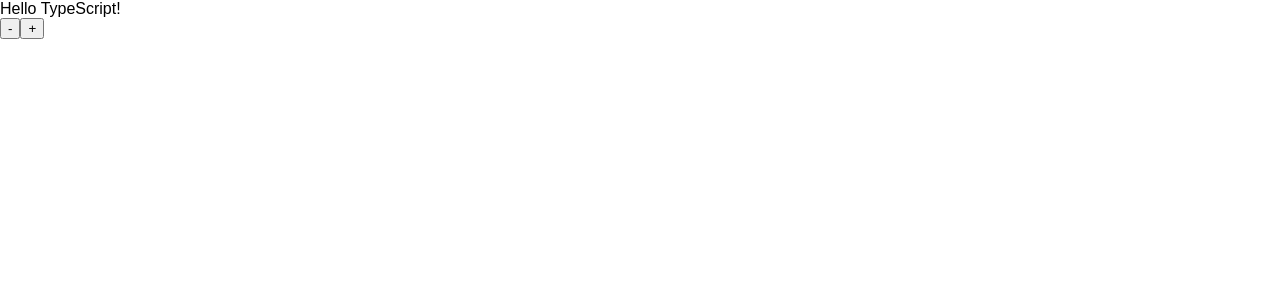
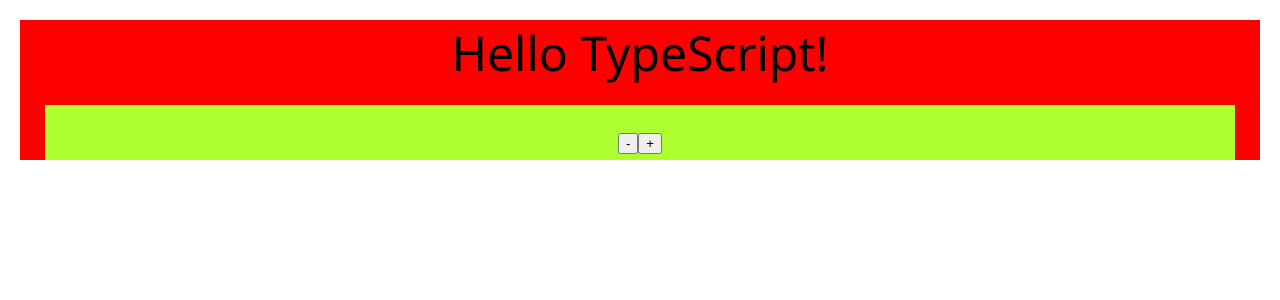
Before and after one commit to hernanal/typescript-starter-project, a React (Create React App) app: page / in a window 1280 px wide. Shown: the top 300 px of the page. Built offline with nearby package versions, Linux system fonts and the light colour scheme.

Commit message:
Replace css with scss

```diff
--- a/package.json
+++ b/package.json
@@ -4,6 +4,7 @@
   "private": true,
   "dependencies": {
     "@types/react-redux": "^7.0.1",
+    "node-sass": "^4.11.0",
     "react": "^16.8.2",
     "react-dom": "^16.8.2",
     "react-redux": "^6.0.0",
--- a/src/App.css
+++ b/src/App.scss
@@ -1,3 +1,5 @@
+@import "./index.scss";
+
 .App {
   text-align: center;
 }
--- a/src/App.tsx
+++ b/src/App.tsx
@@ -1,5 +1,5 @@
 import * as React from 'react';
-import './App.css';
+import './App.scss';
 import Hello from './components/Hello';
 import logo from './logo.svg';
 
--- a/src/components/Hello.tsx
+++ b/src/components/Hello.tsx
@@ -1,4 +1,5 @@
 import * as React from 'react';
+import '../index.scss';
 
 export interface IHelloProps {
     name: string;
@@ -17,7 +18,7 @@
             <div className="greeting">
                 Hello {name + getExclamationMarks(enthusiasmLevel)}
             </div>
-            <div>
+            <div className="hello button">
                 <button onClick={onDecrement}>-</button>
                 <button onClick={onIncrement}>+</button>
             </div>
--- a/src/index.css
+++ /dev/null
@@ -1,5 +0,0 @@
-body {
-  margin: 0;
-  padding: 0;
-  font-family: sans-serif;
-}
--- /dev/null
+++ b/src/index.scss
@@ -0,0 +1,21 @@
+body {
+  margin: 0;
+  padding: 0;
+  font-family: sans-serif;
+}
+
+.hello {
+  text-align: center;
+  margin: 20px;
+  font-size: 48px;
+  font-family: 'Segoe UI', Tahoma, Geneva, Verdana, sans-serif;
+  background-color: red;
+
+  &.button {
+    margin-left: 25px;
+    margin-right: 25px;
+    font-size: 40px;
+    min-width: 50px;
+    background-color: greenyellow;
+  }
+}
--- a/src/index.tsx
+++ b/src/index.tsx
@@ -4,7 +4,7 @@
 import { createStore } from 'redux';
 import { EnthusiasmAction } from './actions/index';
 import Hello from './containers/Hello';
-import './index.css';
+import './index.scss';
 import { enthusiasm } from './reducers/index';
 import { IStoreState } from './types/index';
 
```
Also changed, not shown: 1 other file (tests, documents, lock files or other folders).
